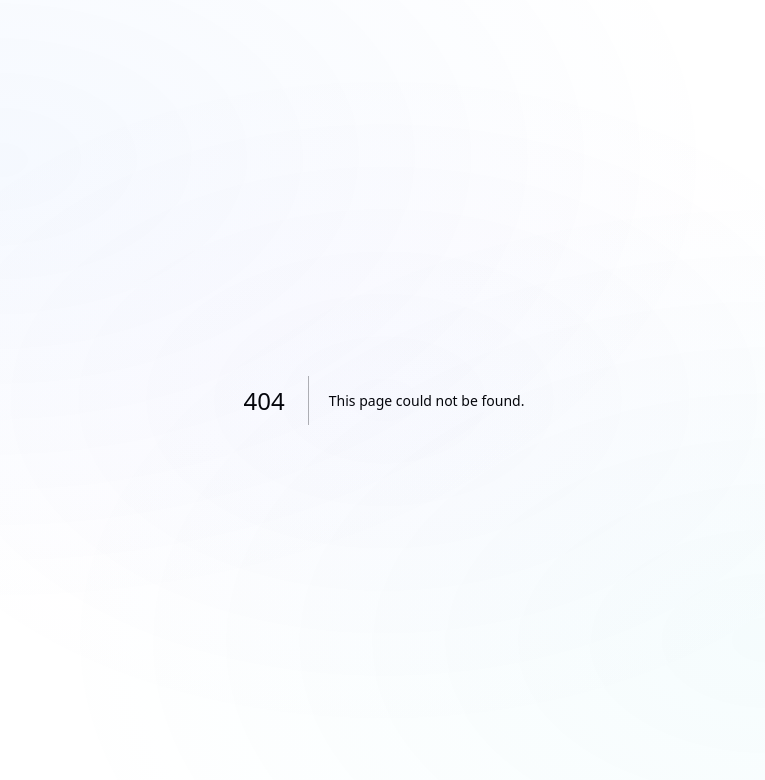
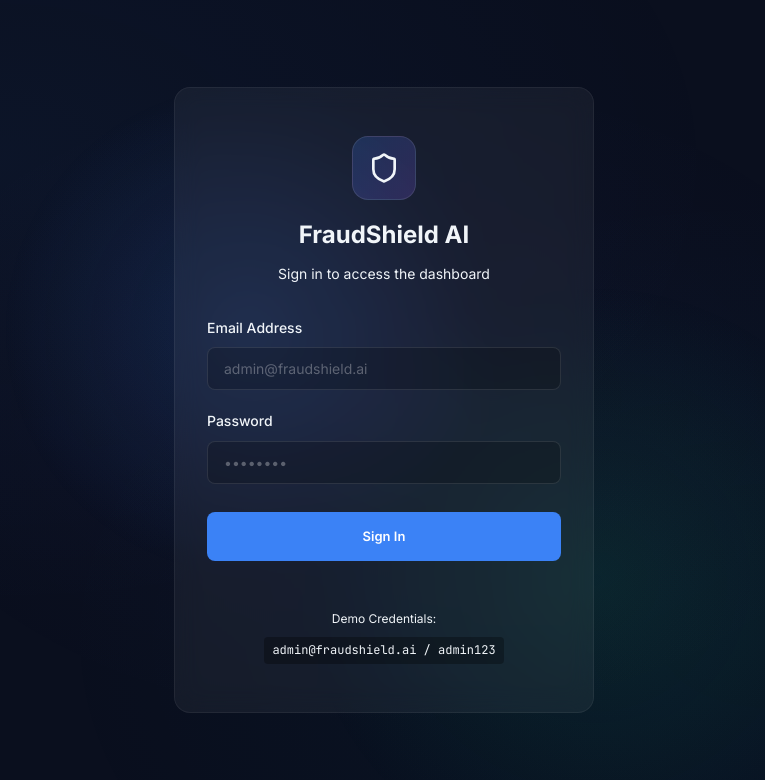
Before and after one commit to pinshucodes/FraudShield-AI, a Next.js app in the folder apps/web/: page /login in a window 1280 px wide. Before the commit this address had no page. Shown: the top 780 px of the page, without its empty margins (256-1021 px from the left). Built offline with nearby package versions, Linux system fonts and the light colour scheme.

Commit message:
Phase 6: Auth integration, Login page, Next.js Proxy, Protected Routes

```diff
--- a/apps/web/next.config.mjs
+++ b/apps/web/next.config.mjs
@@ -1,6 +1,13 @@
 /** @type {import('next').NextConfig} */
 const nextConfig = {
-  /* config options here */
+  async rewrites() {
+    return [
+      {
+        source: '/api/:path*',
+        destination: 'http://127.0.0.1:8000/api/v1/:path*', // Proxy to FastAPI backend
+      },
+    ]
+  },
 };
 
 export default nextConfig;
--- a/apps/web/src/app/dashboard/layout.js
+++ b/apps/web/src/app/dashboard/layout.js
@@ -1,9 +1,11 @@
 import Sidebar from '@/components/layout/Sidebar';
 import Header from '@/components/layout/Header';
+import ProtectedRoute from '@/components/ProtectedRoute';
 import styles from './layout.module.css';
 
 export default function DashboardLayout({ children }) {
   return (
+    <ProtectedRoute>
       <div className={styles.dashboardLayout}>
         <Sidebar />
         <div className={styles.mainArea}>
@@ -13,5 +15,6 @@ export default function DashboardLayout({ children }) {
           </main>
         </div>
       </div>
+    </ProtectedRoute>
   );
 }
--- a/apps/web/src/app/layout.js
+++ b/apps/web/src/app/layout.js
@@ -1,3 +1,4 @@
+import { AuthProvider } from '@/context/AuthContext';
 import './globals.css';
 
 export const metadata = {
@@ -8,7 +9,11 @@ export const metadata = {
 export default function RootLayout({ children }) {
   return (
     <html lang="en">
-      <body>{children}</body>
+      <body>
+        <AuthProvider>
+          {children}
+        </AuthProvider>
+      </body>
     </html>
   );
 }
--- /dev/null
+++ b/apps/web/src/app/login/page.js
@@ -0,0 +1,84 @@
+'use client';
+
+import React, { useState } from 'react';
+import { Shield } from 'lucide-react';
+import { useAuth } from '@/context/AuthContext';
+import styles from './page.module.css';
+
+export default function LoginPage() {
+  const [email, setEmail] = useState('');
+  const [password, setPassword] = useState('');
+  const { login, loading, error } = useAuth();
+
+  const handleSubmit = async (e) => {
+    e.preventDefault();
+    if (!email || !password) return;
+    await login(email, password);
+  };
+
+  return (
+    <div className={styles.container}>
+      <div className={styles.blob1}></div>
+      <div className={styles.blob2}></div>
+
+      <div className={`glass-card ${styles.loginCard}`}>
+        <div className={styles.logoContainer}>
+          <div className={styles.logoIcon}>
+            <Shield size={32} />
+          </div>
+          <h1 className={styles.title}>FraudShield AI</h1>
+          <p className={styles.subtitle}>Sign in to access the dashboard</p>
+        </div>
+
+        {error && (
+          <div className={styles.errorBox}>
+            {error}
+          </div>
+        )}
+
+        <form onSubmit={handleSubmit} className={styles.form}>
+          <div className={styles.inputGroup}>
+            <label htmlFor="email">Email Address</label>
+            <input
+              type="email"
+              id="email"
+              value={email}
+              onChange={(e) => setEmail(e.target.value)}
+              placeholder="admin@fraudshield.ai"
+              required
+              disabled={loading}
+              className={styles.input}
+            />
+          </div>
+
+          <div className={styles.inputGroup}>
+            <label htmlFor="password">Password</label>
+            <input
+              type="password"
+              id="password"
+              value={password}
+              onChange={(e) => setPassword(e.target.value)}
+              placeholder="••••••••"
+              required
+              disabled={loading}
+              className={styles.input}
+            />
+          </div>
+
+          <button
+            type="submit"
+            className={`btn btn-primary ${styles.submitBtn}`}
+            disabled={loading}
+          >
+            {loading ? 'Authenticating...' : 'Sign In'}
+          </button>
+        </form>
+
+        <div className={styles.footer}>
+          <p>Demo Credentials:</p>
+          <code>admin@fraudshield.ai / admin123</code>
+        </div>
+      </div>
+    </div>
+  );
+}
--- /dev/null
+++ b/apps/web/src/app/login/page.module.css
@@ -0,0 +1,159 @@
+.container {
+  min-height: 100vh;
+  width: 100%;
+  display: flex;
+  align-items: center;
+  justify-content: center;
+  background-color: var(--background);
+  position: relative;
+  overflow: hidden;
+}
+
+.blob1 {
+  position: absolute;
+  top: 10%;
+  left: 20%;
+  width: 500px;
+  height: 500px;
+  background: radial-gradient(circle, rgba(59, 130, 246, 0.15) 0%, rgba(0, 0, 0, 0) 70%);
+  border-radius: 50%;
+  z-index: 0;
+}
+
+.blob2 {
+  position: absolute;
+  bottom: -10%;
+  right: 10%;
+  width: 600px;
+  height: 600px;
+  background: radial-gradient(circle, rgba(16, 185, 129, 0.1) 0%, rgba(0, 0, 0, 0) 70%);
+  border-radius: 50%;
+  z-index: 0;
+}
+
+.loginCard {
+  position: relative;
+  z-index: 1;
+  width: 100%;
+  max-width: 420px;
+  padding: 3rem 2rem;
+  display: flex;
+  flex-direction: column;
+  gap: 2rem;
+}
+
+.logoContainer {
+  display: flex;
+  flex-direction: column;
+  align-items: center;
+  text-align: center;
+  gap: 0.5rem;
+}
+
+.logoIcon {
+  width: 64px;
+  height: 64px;
+  border-radius: 16px;
+  background: linear-gradient(135deg, rgba(59, 130, 246, 0.2) 0%, rgba(139, 92, 246, 0.2) 100%);
+  border: 1px solid rgba(255, 255, 255, 0.1);
+  display: flex;
+  align-items: center;
+  justify-content: center;
+  color: var(--primary);
+  margin-bottom: 0.5rem;
+}
+
+.title {
+  font-size: 1.5rem;
+  font-weight: 700;
+  color: var(--foreground);
+  margin: 0;
+}
+
+.subtitle {
+  color: var(--muted);
+  font-size: 0.875rem;
+  margin: 0;
+}
+
+.errorBox {
+  background-color: rgba(239, 68, 68, 0.1);
+  border: 1px solid rgba(239, 68, 68, 0.2);
+  color: #fca5a5;
+  padding: 0.75rem 1rem;
+  border-radius: 8px;
+  font-size: 0.875rem;
+  text-align: center;
+}
+
+.form {
+  display: flex;
+  flex-direction: column;
+  gap: 1.25rem;
+}
+
+.inputGroup {
+  display: flex;
+  flex-direction: column;
+  gap: 0.5rem;
+}
+
+.inputGroup label {
+  font-size: 0.875rem;
+  font-weight: 500;
+  color: var(--foreground);
+}
+
+.input {
+  background-color: rgba(0, 0, 0, 0.2);
+  border: 1px solid rgba(255, 255, 255, 0.1);
+  border-radius: 8px;
+  padding: 0.75rem 1rem;
+  color: var(--foreground);
+  font-family: var(--font-sans);
+  font-size: 0.875rem;
+  transition: all 0.2s ease;
+  width: 100%;
+}
+
+.input:focus {
+  outline: none;
+  border-color: var(--primary);
+  box-shadow: 0 0 0 2px rgba(59, 130, 246, 0.2);
+}
+
+.input::placeholder {
+  color: rgba(255, 255, 255, 0.3);
+}
+
+.input:disabled {
+  opacity: 0.6;
+  cursor: not-allowed;
+}
+
+.submitBtn {
+  width: 100%;
+  justify-content: center;
+  padding: 0.875rem;
+  margin-top: 0.5rem;
+  font-weight: 600;
+}
+
+.footer {
+  text-align: center;
+  margin-top: 1rem;
+  font-size: 0.75rem;
+  color: var(--muted);
+  display: flex;
+  flex-direction: column;
+  gap: 0.5rem;
+  align-items: center;
+}
+
+.footer code {
+  background-color: rgba(0, 0, 0, 0.3);
+  padding: 0.25rem 0.5rem;
+  border-radius: 4px;
+  font-family: var(--font-mono);
+  color: var(--foreground);
+}
--- /dev/null
+++ b/apps/web/src/context/AuthContext.js
@@ -0,0 +1,90 @@
+'use client';
+
+import React, { createContext, useContext, useState, useEffect } from 'react';
+import { useRouter, usePathname } from 'next/navigation';
+import { fetchApi } from '@/lib/api';
+
+const AuthContext = createContext(null);
+
+export const AuthProvider = ({ children }) => {
+  const [user, setUser] = useState(null);
+  const [loading, setLoading] = useState(true);
+  const [error, setError] = useState(null);
+  const router = useRouter();
+  const pathname = usePathname();
+
+  useEffect(() => {
+    // Check for existing session on mount
+    const token = localStorage.getItem('token');
+    const storedUser = localStorage.getItem('user');
+
+    if (token && storedUser) {
+      try {
+        setUser(JSON.parse(storedUser));
+      } catch (e) {
+        localStorage.removeItem('token');
+        localStorage.removeItem('user');
+      }
+    }
+
+    setLoading(false);
+  }, []);
+
+  const login = async (email, password) => {
+    try {
+      setLoading(true);
+      setError(null);
+
+      const response = await fetchApi('/auth/login', {
+        method: 'POST',
+        body: JSON.stringify({ email, password }),
+      });
+
+      if (response.success && response.data?.access_token) {
+        localStorage.setItem('token', response.data.access_token);
+        localStorage.setItem('user', JSON.stringify(response.data.user));
+        setUser(response.data.user);
+        router.push('/dashboard');
+        return true;
+      } else {
+        throw new Error('Invalid response from server');
+      }
+    } catch (err) {
+      const errorMsg = err.data?.detail || err.message || 'Login failed';
+      setError(errorMsg);
+      return false;
+    } finally {
+      setLoading(false);
+    }
+  };
+
+  const logout = () => {
+    localStorage.removeItem('token');
+    localStorage.removeItem('user');
+    setUser(null);
+    router.push('/login');
+  };
+
+  const value = {
+    user,
+    loading,
+    error,
+    login,
+    logout,
+    isAuthenticated: !!user,
+  };
+
+  return (
+    <AuthContext.Provider value={value}>
+      {!loading && children}
+    </AuthContext.Provider>
+  );
+};
+
+export const useAuth = () => {
+  const context = useContext(AuthContext);
+  if (!context) {
+    throw new Error('useAuth must be used within an AuthProvider');
+  }
+  return context;
+};
```
Also changed, not shown: apps/web/src/components/ProtectedRoute.js (added, +30 -0 lines), apps/web/src/components/layout/Sidebar.js (+13 -0 lines). Lines whose indentation alone changed are shown as unchanged.
